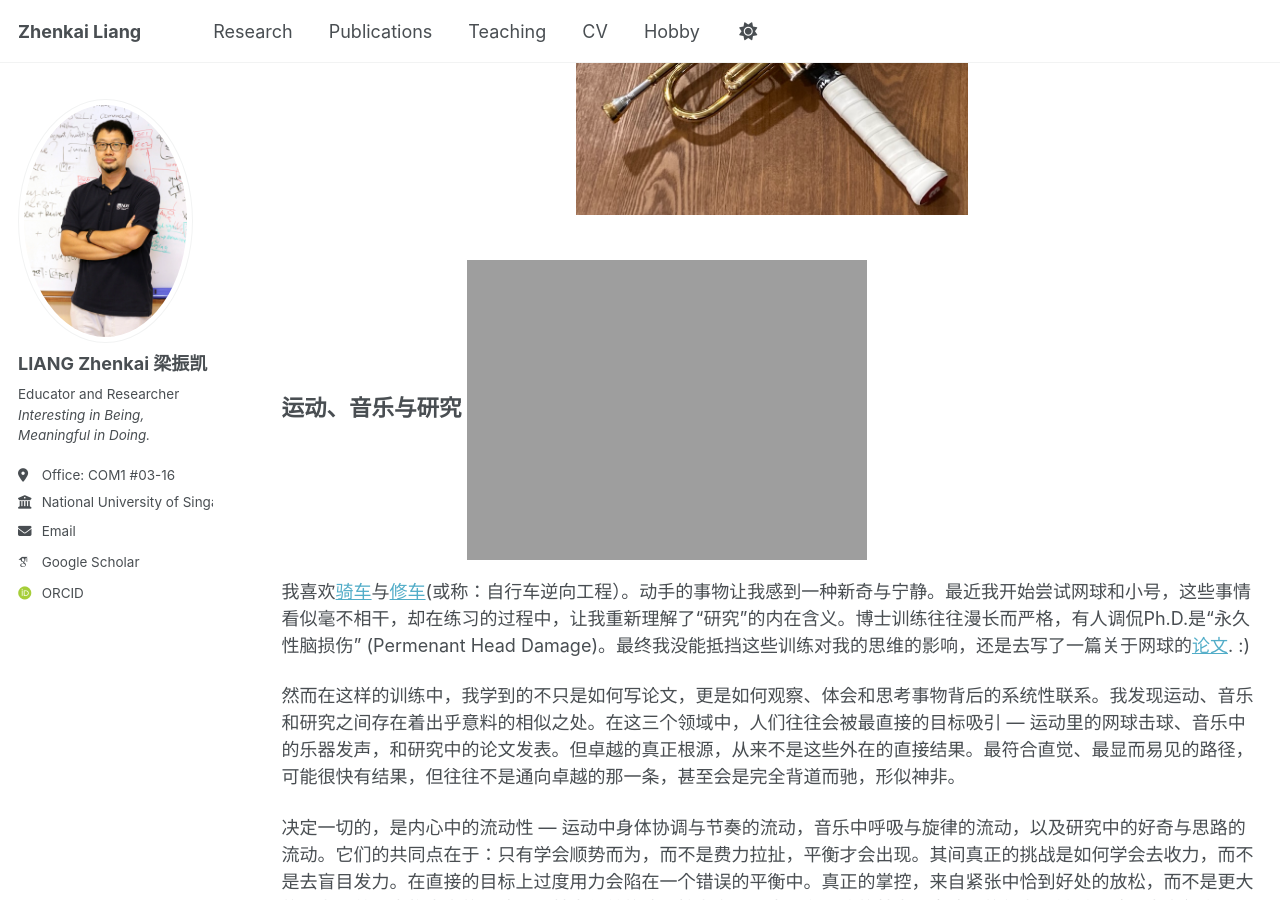
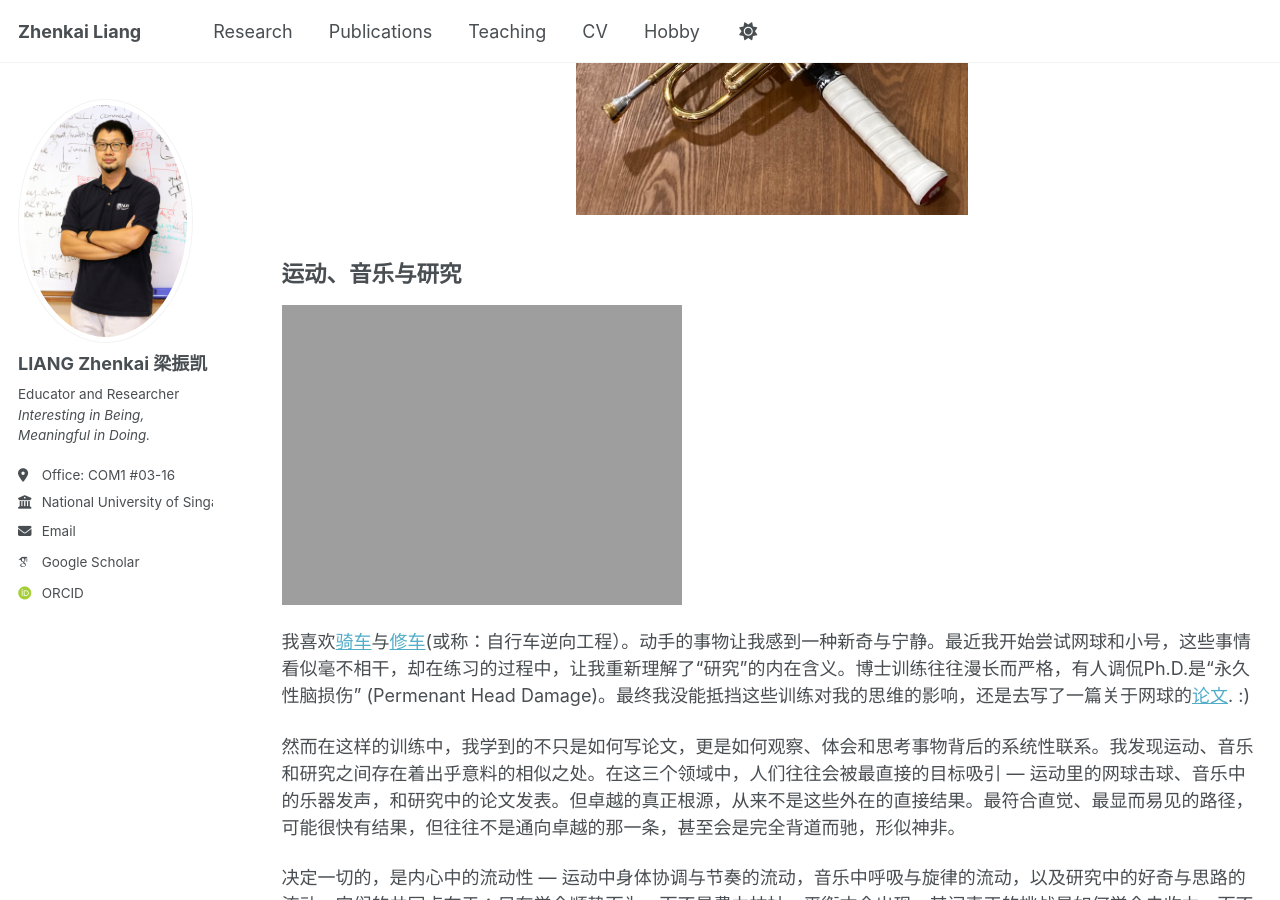
Before and after one commit to zhenkai-liang/zhenkai-liang.github.io, a Jekyll site: the page built from _pages/hobby.md, in a window 1280 px wide and 900 px high, scrolled down 992 px. Built offline with Jekyll 4.4.1, drawn with Linux system fonts in a browser that asks for light colours; some web fonts are replaced.

Commit message:
Update hobby.md

```diff
--- a/_pages/hobby.md
+++ b/_pages/hobby.md
@@ -32,8 +32,9 @@ Often, the breakthrough we seek does not come from greater efforts, but from lea
 
 <div style="text-align: center;"><img src="https://www.comp.nus.edu.sg/~liangzk/images/hobbies.jpg" width="40%"></div>
 
-运动、音乐与研究 <img src="https://www.comp.nus.edu.sg/~liangzk/images/seal.jpg">
+运动、音乐与研究
 -------------
+<img src="https://www.comp.nus.edu.sg/~liangzk/images/seal.jpg">
 
 我喜欢[骑车](https://www.comp.nus.edu.sg/~liangzk/images/bike.jpg)与[修车](https://www.comp.nus.edu.sg/~liangzk/images/rbike.jpg)(或称：自行车逆向工程）。动手的事物让我感到一种新奇与宁静。最近我开始尝试网球和小号，这些事情看似毫不相干，却在练习的过程中，让我重新理解了“研究”的内在含义。博士训练往往漫长而严格，有人调侃Ph.D.是“永久性脑损伤” (Permenant Head Damage)。最终我没能抵挡这些训练对我的思维的影响，还是去写了一篇关于网球的[论文](https://tennis-ans.github.io). :)
 
```
